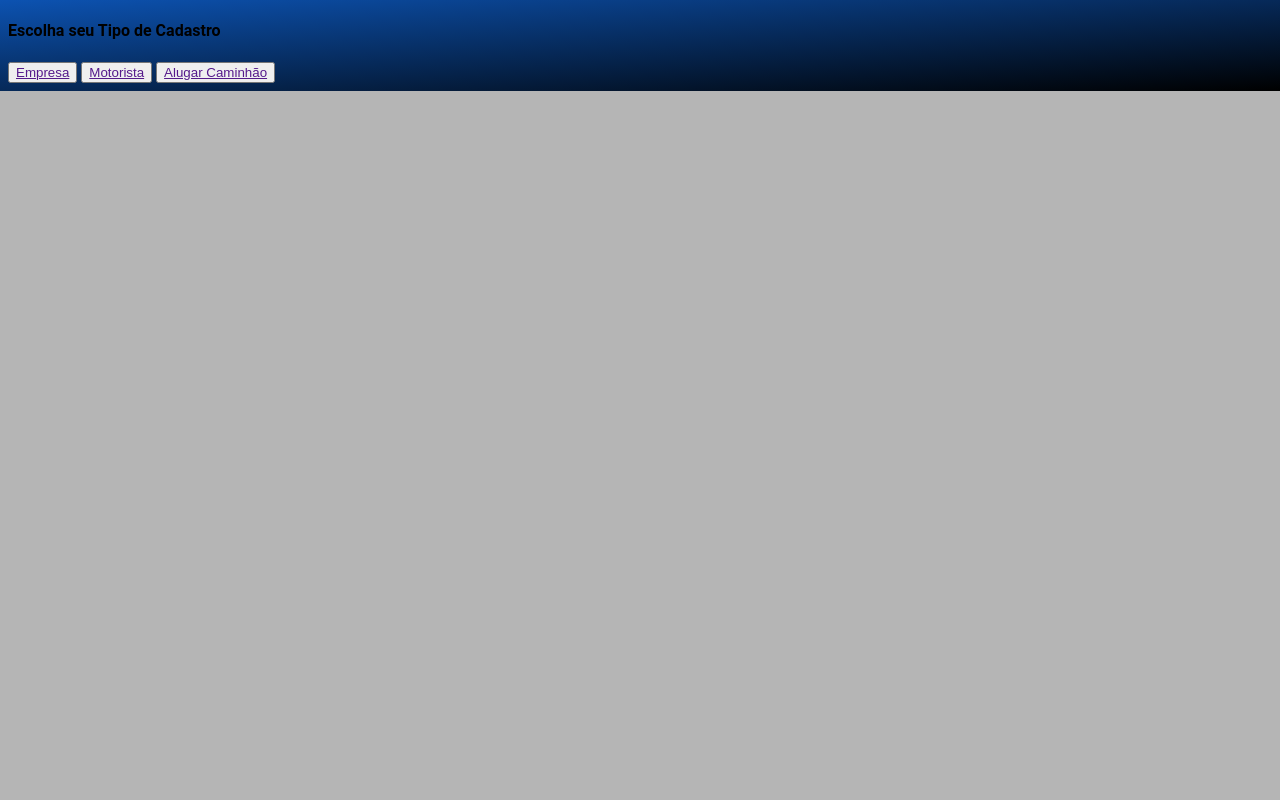
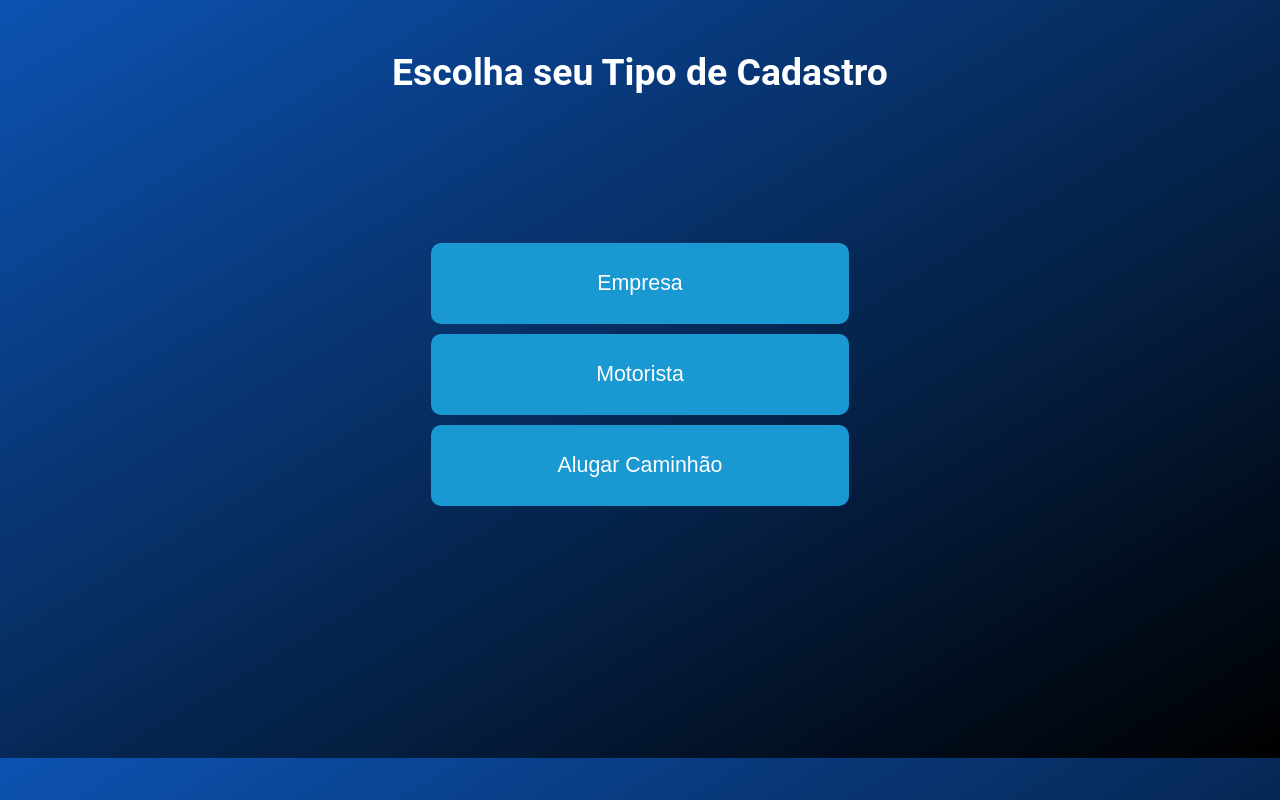
Before and after one commit to equipehacka/CodigosProntos, a plain HTML site: page escolhaTipoDeCadastro.html in a window 1280 px wide. Drawn offline with Linux system fonts and the light colour scheme.

Commit message:
finalizado a tela de escolha tipo de cadastro
Co-Authored-By: bren0-morais <bren0-morais@users.noreply.github.com>

```diff
--- a/escolhaTipoDeCadastro.html
+++ b/escolhaTipoDeCadastro.html
@@ -10,9 +10,9 @@
     <section class="container-group-btn">
         <h4>Escolha seu Tipo de Cadastro</h4>
         <div class="btn-group">
-            <button ><a href="">Empresa</a></button>
-            <button ><a href="">Motorista</a></button>
-            <button ><a href="">Alugar Caminhão</a></button>
+            <button class=""><a href="">Empresa</a></button><br>
+            <button class=""><a href="">Motorista</a></button><br>
+            <button class="""><a href="">Alugar Caminhão</a></button>
         </div>
     </section>
 
--- a/style.css
+++ b/style.css
@@ -1,12 +1,8 @@
-
 body{
 	background: #b5b5b5;
     background-image: linear-gradient(to bottom right, #034db1f2, #000000);
-    /*---------------independente da tela sempre vai pegar uma altura de  100%-------------*/
     height: 100%;
     font-family: 'Roboto', sans-serif;
-    /*---------------para não repetir o background-------------*/
-    background-repeat: no-repeat;
 }
 
 form{
@@ -142,3 +138,40 @@ form a{
  footer{
   background-image: linear-gradient(to bottom right, #034db1f2, #000000);
  }
+ /*--------------------------------------------------------------------------------------------------*/
+ .container-group-btn{
+   width: 50%;
+   height: 700px;
+   margin: auto;
+ }
+
+ .container-group-btn h4 {
+    text-align: center;
+    font-size: 28pt;
+    color: white;
+}
+.btn-group {
+    cursor: pointer;
+    width: 66%;
+    margin: auto;
+    padding-top: 100px;
+}
+.container-group-btn .btn-group button {
+    background-color:#2ab5f3;
+    border: none;
+    outline: none;
+    width: 100%;
+    height: 81px;
+    margin-bottom: 10px;
+    border-radius: 10px;
+}
+ .container-group-btn .btn-group button{
+     background-color: #1998D1;
+     cursor: pointer;
+ }
+
+ .container-group-btn .btn-group button a{
+     text-decoration: none;
+     font-size: 16pt;
+     color: white;
+ }
```
